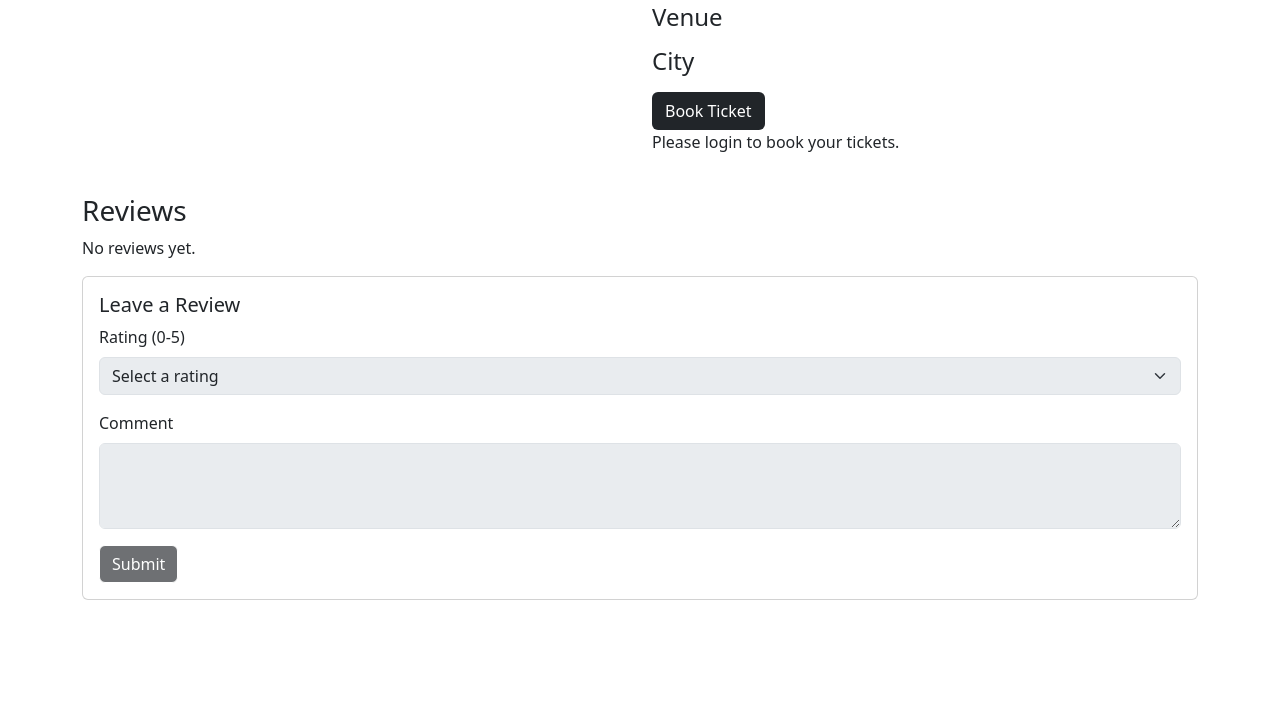
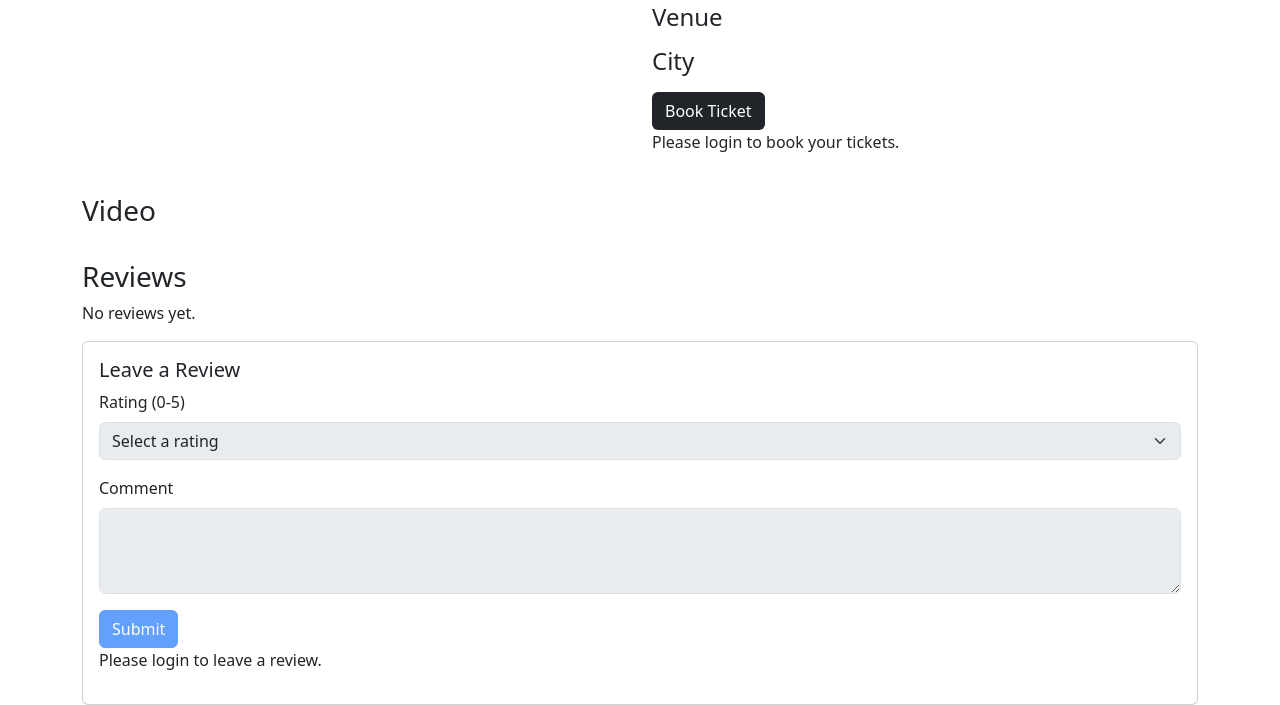
Before and after one commit to CGCube/EventNova, a Flask app: page /view_description in a window 1280 px wide. Shown: the part 304-1009 px from the top of the page. Before the commit the page ends 904 px from the top, so only its background shows below. Run offline with Flask 3, Linux system fonts and the light colour scheme; data comes from the database, SQL or seed files in the repository; data that the repository does not hold is empty; parts of the project's set-up code (start-up, migrations or seed data) failed here and were passed over.

Commit message:
VIDEO GENERATOR ADDEDDDD!!!!!!

```diff
--- a/app/routes.py
+++ b/app/routes.py
@@ -7,7 +7,12 @@ from datetime import datetime
 import stripe
 from app.config import Config
 from .recommendations import *
+from moviepy import *
+from flask import send_from_directory
 
+from flask import jsonify, url_for
+from moviepy.editor import TextClip, concatenate_videoclips
+import os
 
 # Setting up logging
 logging.basicConfig(level=logging.INFO)
@@ -870,3 +875,82 @@ def init_routes(app):
         db.session.commit()
 
         return jsonify({"success": True, "message": "Event added successfully"})
+
+
+    @app.route('/generate_video/<int:event_id>', methods=['GET'])
+    def generate_video(event_id):
+        from moviepy.editor import TextClip, concatenate_videoclips
+        import os
+
+        # Configure the ImageMagick binary path for moviepy
+        from moviepy.config import change_settings
+        change_settings({"IMAGEMAGICK_BINARY": r"C:\Program Files\ImageMagick-7.1.1-Q16-HDRI\magick.exe"})
+
+        try:
+            # Path to the video directory inside /app/static/videos
+            video_dir = "app/static/videos"
+            video_path = os.path.join(video_dir, f"event_{event_id}.mp4")
+
+            # Ensure the directory exists
+            if not os.path.exists(video_dir):
+                os.makedirs(video_dir, exist_ok=True)  # Create the directory if it doesn't exist
+
+            # Check if the video already exists
+            if os.path.exists(video_path):
+                return jsonify({"video_url": url_for('static', filename=f'videos/event_{event_id}.mp4')})
+
+            # Fetch event data from the database
+            event = Event.query.get(event_id)
+            if not event:
+                return jsonify({"error": "Event not found"}), 404
+
+            # Test if ImageMagick is working by creating a small temporary clip
+            try:
+                test_clip = TextClip("Test", fontsize=24, color='white', bg_color='black', size=(640, 480)).set_duration(1)
+                test_clip.close()  # Clean up resources
+            except Exception as e:
+                raise EnvironmentError("ImageMagick is not installed or configured correctly. " +
+                                    "Ensure that ImageMagick is installed and the path is properly set.") from e
+
+            # Create a simple 5-second video
+            clips = [
+                TextClip(f"Event: {event.event_name}", fontsize=50, color='white', bg_color='black', size=(1280, 720)).set_duration(2.5),
+                TextClip(f"Date: {event.date}", fontsize=50, color='white', bg_color='black', size=(1280, 720)).set_duration(2.5)
+            ]
+            final_clip = concatenate_videoclips(clips, method="compose")
+
+            # Save the video to a file
+            app.logger.info(f"Saving video to: {video_path}")
+            final_clip.write_videofile(video_path, fps=24, codec="libx264")
+
+            # Verify if the file was created successfully
+            if not os.path.exists(video_path):
+                raise IOError(f"Failed to save the video file at: {video_path}")
+
+            # Return the video URL
+            return jsonify({"video_url": url_for('static', filename=f'videos/event_{event_id}.mp4')})
+
+        except EnvironmentError as e:
+            app.logger.error(f"EnvironmentError while generating video for event {event_id}: {e}")
+            return jsonify({"error": "ImageMagick is not installed or configured correctly.", "details": str(e)}), 500
+        except OSError as e:
+            app.logger.error(f"OSError while generating video for event {event_id}: {e}")
+            return jsonify({"error": "File system error occurred while generating the video.", "details": str(e)}), 500
+        except IOError as e:
+            app.logger.error(f"IOError while saving video for event {event_id}: {e}")
+            return jsonify({"error": "Unable to save the video.", "details": str(e)}), 500
+        except Exception as e:
+            app.logger.error(f"Unexpected error while generating video for event {event_id}: {e}")
+            return jsonify({"error": "An unexpected error occurred while generating the video.", "details": str(e)}), 500
+
+
+    @app.route('/static/videos/<path:filename>', methods=['GET'])
+    def serve_video(filename):
+        """
+        Serve video files from the static/videos directory.
+        """
+        try:
+            return send_from_directory('static/videos', filename)
+        except FileNotFoundError:
+            app.logger.error(f"Video file not found: {filename}")
+            return jsonify({"error": "Video file not found"}), 404
--- a/app/static/scripts/view-description.js
+++ b/app/static/scripts/view-description.js
@@ -1,9 +1,14 @@
-document.addEventListener("DOMContentLoaded", function() {
+document.addEventListener("DOMContentLoaded", function () {
     const bookTicketBtn = document.querySelector('.book-ticket-btn');
     const urlParams = new URLSearchParams(window.location.search);
     const eventId = urlParams.get('event_id');
+    const eventVideo = document.getElementById("event-video");
+    const reviewForm = document.getElementById('review-form');
+    const reviewsContainer = document.getElementById('reviews-container');
+
     console.log('Event ID from URL:', eventId); // Debug log
 
+    // Fetch event details
     if (eventId) {
         fetch(`/api/event/${eventId}`) // Fetch event details from the server
             .then(response => response.json())
@@ -11,29 +16,15 @@ document.addEventListener("DOMContentLoaded", function() {
                 console.log('Fetched event data:', data); // Debug log
                 if (data.success) {
                     const event = data.event;
-                    // Ensure elements are correctly selected and exist
-                    const titleElement = document.querySelector('.event-title');
-                    const imgElement = document.querySelector('.event-image');
-                    const descriptionElement = document.querySelector('.event-description');
-                    const genreElement = document.querySelector('.event-genre');
-                    const dateTimeElement = document.querySelector('.event-date-time');
-                    const venueElement = document.querySelector('.event-venue');
-                    const cityElement = document.querySelector('.event-city');
-                    const bookButton = document.querySelector('.book-ticket-btn');
-
-                    if (titleElement && imgElement && descriptionElement && genreElement && dateTimeElement && venueElement && cityElement && bookButton) {
-                        titleElement.textContent = event.event_name;
-                        imgElement.src = event.event_thumbnail;
-                        imgElement.alt = event.event_name;
-                        descriptionElement.textContent = event.event_description;
-                        genreElement.textContent = event.genre;
-                        dateTimeElement.textContent = `${event.date}, ${event.time}`;
-                        venueElement.textContent = event.venue;
-                        cityElement.textContent = event.city;
-                        bookButton.href = `/select_seats?event_id=${event.event_id}`;
-                    } else {
-                        console.error('One or more elements are missing in the DOM');
-                    }
+                    document.querySelector('.event-title').textContent = event.event_name;
+                    document.querySelector('.event-image').src = event.event_thumbnail;
+                    document.querySelector('.event-image').alt = event.event_name;
+                    document.querySelector('.event-description').textContent = event.event_description;
+                    document.querySelector('.event-genre').textContent = event.genre;
+                    document.querySelector('.event-date-time').textContent = `${event.date}, ${event.time}`;
+                    document.querySelector('.event-venue').textContent = event.venue;
+                    document.querySelector('.event-city').textContent = event.city;
+                    bookTicketBtn.href = `/select_seats?event_id=${event.event_id}`;
                 } else {
                     console.error('Error fetching event details:', data.status_message);
                 }
@@ -43,15 +34,36 @@ document.addEventListener("DOMContentLoaded", function() {
         console.error('No event_id found in URL');
     }
 
-    const reviewForm = document.getElementById('review-form');
-    const reviewsContainer = document.getElementById('reviews-container');
+    // Auto-generate video on page load
+    if (eventId) {
+        fetch(`/generate_video/${eventId}`)
+            .then(response => {
+                if (!response.ok) {
+                    throw new Error(`HTTP error! status: ${response.status}`);
+                }
+                return response.json();
+            })
+            .then(data => {
+                if (data.video_url) {
+                    // Set the video source to the returned URL and display the video
+                    eventVideo.src = data.video_url;
+                    eventVideo.style.display = "block";
+                    console.log("Video generated and displayed successfully!");
+                } else if (data.error) {
+                    console.error(`Error generating video: ${data.error}`);
+                }
+            })
+            .catch(error => {
+                console.error("Error auto-generating video:", error);
+            });
+    }
 
-    reviewForm.addEventListener('submit', function(event) {
+    // Submit review
+    reviewForm.addEventListener('submit', function (event) {
         event.preventDefault();
 
         const rating = document.getElementById('rating').value;
         const comment = document.getElementById('comment').value;
-        const eventId = urlParams.get('event_id');
 
         fetch('/submit_review', {
             method: 'POST',
@@ -64,10 +76,10 @@ document.addEventListener("DOMContentLoaded", function() {
                 comment: comment
             })
         })
-        .then(response => response.text())  // Changed to .text() to handle HTML response
+            .then(response => response.text()) // Changed to .text() to handle HTML response
             .then(data => {
                 try {
-                data = JSON.parse(data);  // Attempt to parse JSON
+                    data = JSON.parse(data); // Attempt to parse JSON
                 } catch (e) {
                     console.error('Error parsing JSON:', e);
                     throw new Error('Invalid JSON response');
@@ -91,10 +103,5 @@ document.addEventListener("DOMContentLoaded", function() {
                 }
             })
             .catch(error => console.error('Error submitting review:', error));
-
-            bookTicketBtn.addEventListener('click', function () {
-                const eventId = this.getAttribute('data-event-id'); // Assuming data-event-id attribute is set
-                window.location.href = `/select_seats?event_id=${eventId}`;
     });
 });
-});
--- a/app/templates/view_description.html
+++ b/app/templates/view_description.html
@@ -40,6 +40,14 @@
     </div>
     <div class="row mt-4">
         <div class="col">
+            <h3>Video</h3>
+            <div class="video-generation">
+                <video id="event-video" controls style="display:none; margin-top: 20px; max-width: 100%;"></video>
+            </div>
+        </div>
+    </div>
+    <div class="row mt-4">
+        <div class="col">
             <h3>Reviews</h3>
             <div id="reviews-container">
                 {% if reviews %}
@@ -77,7 +85,10 @@
                             <label for="comment" class="form-label">Comment</label>
                             <textarea class="form-control" id="comment" name="comment" rows="3" required {% if not isLoggedIn %}disabled{% endif %}></textarea>
                         </div>
-                        <button type="submit" class="btn" style="background-color: #212529; color: white;" {% if not isLoggedIn %}disabled{% endif %}>Submit</button>
+                        <button type="submit" class="btn btn-primary" {% if not isLoggedIn %}disabled{% endif %}>Submit</button>
+                        {% if not isLoggedIn %}
+                            <p>Please login to leave a review.</p>
+                        {% endif %}
                     </form>
                 </div>
             </div>
```
Also changed, not shown: app/static/scripts/event-stats.js (+24 -0 lines), 4 other files. Lines whose indentation alone changed are shown as unchanged.
